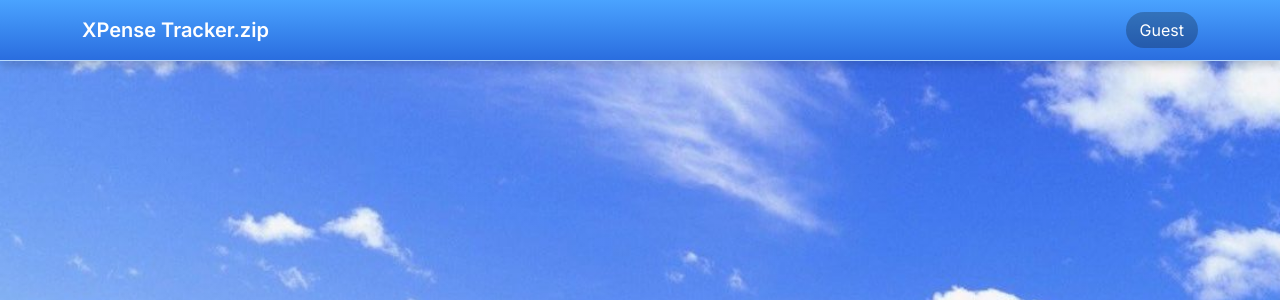
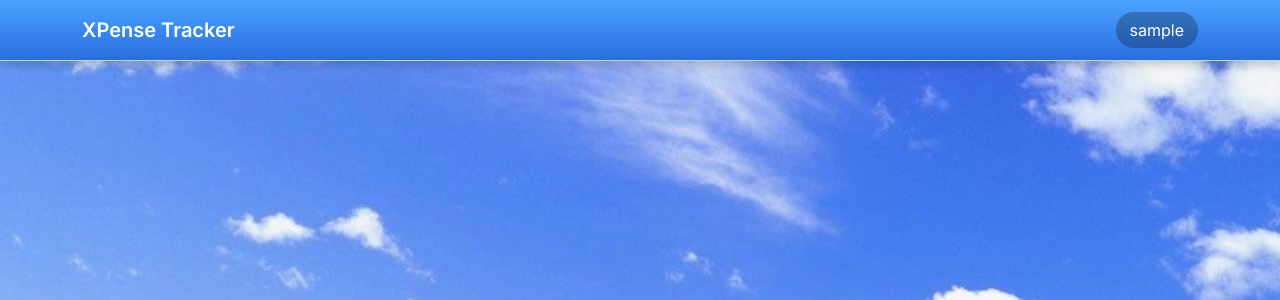
Before and after one commit to jarheadviceral/expensetracker, a Django app: template expenses/templates/expenses/base.html in a window 1280 px wide. Shown: the top 300 px of the page. Run offline with Django 5.2, Linux system fonts and the light colour scheme; the template is opened without the code that fills it: most values are stand-ins (such as "Sample title", 1, 10 or a date in 2020).

Commit message:
charts and login tweaks

```diff
--- a/expenses/static/expenses/js/dashboard.js
+++ b/expenses/static/expenses/js/dashboard.js
@@ -57,7 +57,7 @@ document.addEventListener("DOMContentLoaded", () => {
                     tooltip: {
                         callbacks: {
                             label: function(context) {
-                                return `$${context.raw.toFixed(2)}`;
+                                return `₱${context.raw.toFixed(2)}`;
                             }
                         }
                     }
@@ -126,7 +126,7 @@ document.addEventListener("DOMContentLoaded", () => {
                     y: {
                         beginAtZero: true,
                         ticks: {
-                            callback: value => "$" + value
+                            callback: value => "₱" + value
                         }
                     }
 
--- a/expenses/templates/expenses/base.html
+++ b/expenses/templates/expenses/base.html
@@ -23,12 +23,12 @@
 
 <div class="container d-flex justify-content-between align-items-center">
 
-<h1 class="app-title mb-0">XPense Tracker.zip</h1>
+<h1 class="app-title mb-0">XPense Tracker</h1>
 
 <div class="d-flex align-items-center gap-2">
 
 <div class="username-pill">
-{{ request.session.username|default:"Guest" }}
+{{ username|default:"Guest" }}
 </div>
 
 {% if request.session.username %}
--- a/expenses/templates/expenses/dashboard.html
+++ b/expenses/templates/expenses/dashboard.html
@@ -191,6 +191,9 @@ Change vs Last Month:
 
 </section>
 
+{{ category_totals_json|json_script:"category-data" }}
+{{ monthly_data_json|json_script:"monthly-data" }}
+
 <section class="retro-card">
 
 <h3 class="retro-heading">Site Stats</h3>
@@ -231,7 +234,4 @@ Current Month Spend:
 
 </div>
 
-{{ category_totals_json|json_script:"category-data" }}
-{{ monthly_data_json|json_script:"monthly-data" }}
-
 {% endblock %}
--- a/expenses/views.py
+++ b/expenses/views.py
@@ -16,8 +16,8 @@ def username_view(request):
 
     profile_id = request.session.get("profile_id")
 
-    # If profile already exists, go to dashboard
     if profile_id:
+        profile = Profile.objects.get(id=profile_id)
         return redirect("dashboard")
 
     if request.method == "POST":
```
